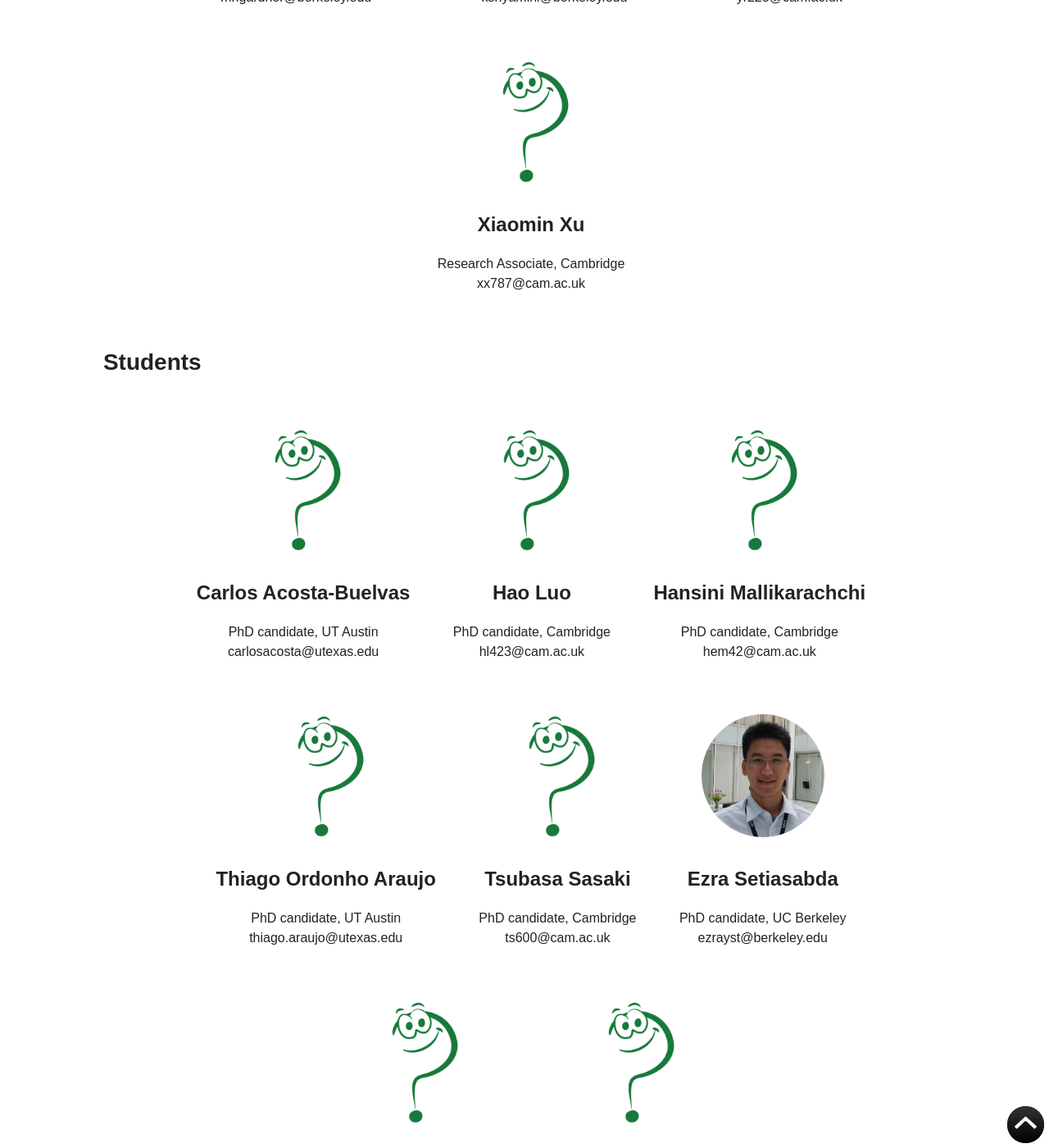
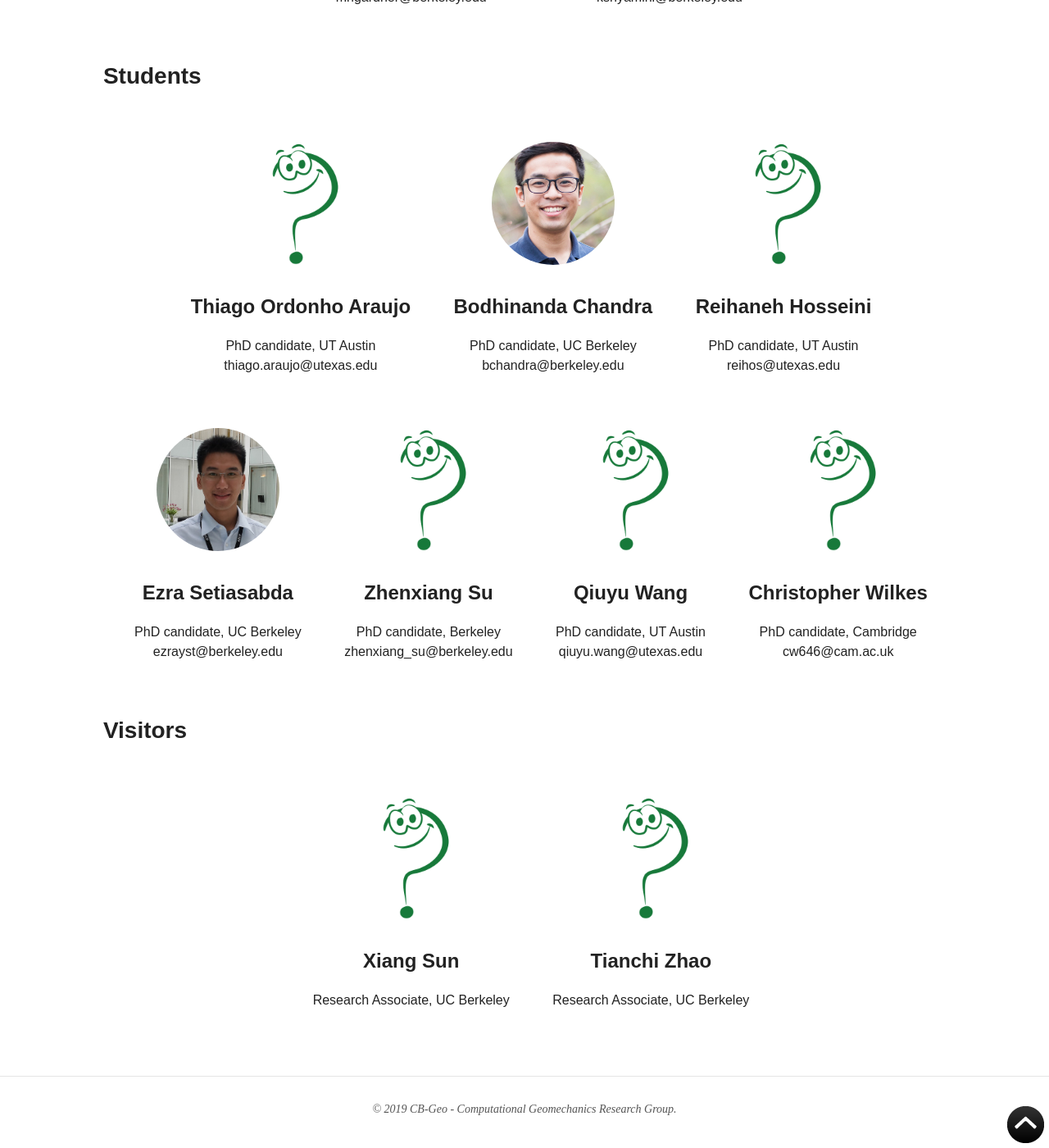
Before and after one commit to cb-geo/cb-geo.github.io, a Jekyll site: the page built from team/index.md, in a window 1280 px wide and 1400 px high, scrolled down 1603 px. Shown: the whole window at 82% size. Built offline with Jekyll 4.4.1, drawn with Linux system fonts in a browser that asks for light colours; nearby versions of some CDN libraries; some of the changed text lies outside the part shown.

Commit message:
:pencil: Update new students and getting-started

```diff
--- a/_data/members.yml
+++ b/_data/members.yml
@@ -72,48 +72,7 @@
   area:
     - MPM
 
-- name: Yi Rui
-  role: researcher
-  position: Research Associate
-  uni: Cambridge
-  image: question.png
-  email: yr228@cam.ac.uk
-  area: FEM
-
-- name: Xiaomin Xu
-  role: researcher
-  position: Research Associate
-  uni: Cambridge
-  image: question.png
-  email: xx787@cam.ac.uk
-  area:
-    - DEM
-    - LEM
-
-
 # PhD Students
-
-- name: Carlos Acosta-Buelvas
-  role: student
-  position: PhD candidate
-  uni: UT Austin
-  image: question.png
-  email: carlosacosta@utexas.edu
-  area: MPM
-
-- name: Hao Luo
-  role: student
-  position: PhD candidate
-  uni: Cambridge
-  image: question.png
-  email: hl423@cam.ac.uk
-
-- name: Hansini Mallikarachchi
-  role: student
-  position: PhD candidate
-  uni: Cambridge
-  image: question.png
-  email: hem42@cam.ac.uk
 
 - name: Thiago Ordonho Araujo
   role: student
@@ -123,12 +82,23 @@
   email: thiago.araujo@utexas.edu
   area: MPM
 
-- name: Tsubasa Sasaki
+- name: Bodhinanda Chandra
   role: student
   position: PhD candidate
-  uni: Cambridge
+  uni: UC Berkeley
+  image: nanda.jpg
+  email: bchandra@berkeley.edu
+  area: MPM
+
+- name: Reihaneh Hosseini
+  role: student
+  position: PhD candidate
+  uni: UT Austin
   image: question.png
-  email: ts600@cam.ac.uk
+  email: reihos@utexas.edu
+  area:
+    - DEM
+    - LBM
 
 - name: Ezra Setiasabda
   role: student
@@ -145,9 +115,17 @@
   image: question.png
   email: zhenxiang_su@berkeley.edu
   area:
+    - LEM
+
+- name: Qiuyu Wang
+  role: student
+  position: PhD candidate
+  uni: UT Austin
+  image: question.png
+  email: qiuyu.wang@utexas.edu
+  area:
     - DEM
     - LBM
-    - LEM
 
 - name: Christopher Wilkes
   role: student
@@ -159,11 +137,18 @@
 
 # Masters students
 
-
 # Visitors
 
 - name: Xiang Sun
+  role: visitor
   position: Research Associate
   uni: UC Berkeley
   image: question.png
   email:
+
+- name: Tianchi Zhao
+  role: visitor
+  position: Research Associate
+  uni: UC Berkeley
+  image: question.png
+  email:
--- a/_data/navigation.yml
+++ b/_data/navigation.yml
@@ -13,11 +13,10 @@
 #  url: /tags/
 
 - title: Getting started
-  url: /getting-started/
+  url: https://cbgeo-doc.netlify.com/
 
 - title: Forums
-  url: /forums/
-#  url: https://forum.cb-geo.com
+  url: https://forum.cb-geo.com
 
 - title: GitHub
   url: https://github.com/cb-geo
--- a/_data/teampast.yml
+++ b/_data/teampast.yml
@@ -20,11 +20,39 @@
   image: question.png
   email:
 
+- name: Hao Luo
+  role: student
+  position: PhD candidate
+  uni: Cambridge
+  image: question.png
+  email: hl423@cam.ac.uk
+
 - name: Loizos Pelecanos
   position: Lecturer
   uni: University of Bath
   image: question.png
   email: l.pelecanos@bath.ac.uk
+
+- name: Hansini Mallikarachchi
+  role: student
+  position: PhD candidate
+  uni: Cambridge
+  image: question.png
+  email: hem42@cam.ac.uk
+
+- name: Yi Rui
+  role: researcher
+  position: Research Associate
+  uni: Cambridge
+  image: question.png
+  email: yr228@cam.ac.uk
+
+- name: Tsubasa Sasaki
+  role: student
+  position: PhD candidate
+  uni: Cambridge
+  image: question.png
+  email: ts600@cam.ac.uk
 
 - name: Kentaro Suda
   role: student
@@ -32,6 +60,13 @@
   uni: Cambridge
   image: question.png
   email: ks743@cam.ac.uk
+
+- name: Xiaomin Xu
+  role: researcher
+  position: Research Associate
+  uni: Cambridge
+  image: question.png
+  email: xx787@cam.ac.uk
 
 - name: John Wong
   role: student
--- a/getting-started/index.md
+++ /dev/null
@@ -1,60 +0,0 @@
----
-layout: page
-title: Getting started
-excerpt: "CB-Geo Getting started"
----
-
-## Resources
-
-The following resources are available within the CB-Geo group.
-
-* [![appear.in]({{site.url}}/images/cb-geo/resources/appear.in.png) appear.in](https://appear.in/cb-geo): Video conferencing
-
-* [![docker]({{site.url}}/images/cb-geo/resources/docker.png) Docker](https://hub.docker.com/r/cbgeo/):  Container management
-
-* [![github]({{site.url}}/images/cb-geo/resources/github.png) GitHub](https://github.com/cb-geo): Git code hosting
-
-* [![gitlab]({{site.url}}/images/cb-geo/resources/gitlab.png) GitLab](https://gitlab.com/groups/cb-geo): Git code hosting (mirror of GitHub)
-
-* [![slack]({{site.url}}/images/cb-geo/resources/slack.png) Slack](https://cb-geo.slack.com/): Team communication
-
-* [![travis]({{site.url}}/images/cb-geo/resources/travis.png) Travis-CI](https://travis-ci.org/cb-geo): Continous integration
-
-* [![Darwin]({{site.url}}/images/cb-geo/resources/hpcs.png) Darwin / Wilkes](https://www.hpc.cam.ac.uk): High Performance Compute Cluster
-
-
-## Getting started
-
-We at CB-Geo aim to promote *open research* and create a friendly team of researchers working in the area of computational geomechanics.
-
-* Please read our [welcome doc](https://cb-geo.github.io/doc/#/)
-
-* Please familiarise yourself with the tools and software that we use in our research group.
-
-    + Unix (4 hours): [Unix command line interface (beginners)](https://www.ucs.cam.ac.uk/docs/course-notes/unix-courses/UnixCLI/notes.pdf)
-
-    + Shell scripting (optional 2 hours): [Shell scripting for scientists](https://www.ucs.cam.ac.uk/docs/course-notes/unix-courses/ShellScriptingSci)
-
-    + [Introduction to HPCS](https://www.hpc.cam.ac.uk) and [Familiarising with CB-Geo HPC documentation](https://hpc.cb-geo.com) (2 hours): Accessing, submitting and monitoring jobs. SSH, Port-forwarding, SFTP and VNC.
-
-    + Git for Version control (2 hours): [Learn Git in 15 minutes](https://try.github.io/levels/1/challenges/1) and [a 2 hour course](https://www.codecademy.com/learn/learn-git)
-
-    + Python (optional - 10 hours): [Python course on codeacademy](https://www.codecademy.com/learn/python)
-
-* We use [Slack](https://cb-geo.slack.com) to communicate within the research group for software development.
-
-* Use our [Forums](https://www.cb-geo.com/forums) for issues related to use of CB-Geo software.
-
-* If you find a bug or an issue in one of our software, please open an issue request on [GitHub](https://github.com/cb-geo)
-
-* Please help us document our codes and write user manuals.
-
-* We request you to share your work within our research group to promote knowledge sharing, preferably under [Creative Commons - Attribution Share Alike 4.0](https://creativecommons.org/licenses/by-sa/4.0/) or a similar license.
-
-* Use a version control system (git) and store your documents / input files and other important codes as repositories on online git hosting sites such as [GitHub](https://github.com), [GitLab](https://gitlab.com/users/sign_in) or [Atlassian](https://bitbucket.org) (they all have free academic plans).
-
-* We encourage you to participate in development of research software and tools. Our research code aims to be consistent, follow our style guides when developing these tools. Software and tools developed within the research group will be distributed as open source software under MIT or other similar licenses, unless where it is specifically agreed with the supervisor. No part of research development or files will be distributed without the researchers' or supervisor's consent. The aim is to promote openness in research and development. You are expected to acknowledge the contribution of the group on any publication, where the key academics are not listed authors.
-
-* [Darwin](https://www.hpc.cam.ac.uk), the High Performance Computing  cluster at Cambridge, runs fast parallel codes (including programs such as Abaqus). We do have to pay for using the cluster. Discuss with your supervisor to  decide on how many core hours you would need per quarter. You can always use the free tier on Darwin.
-
-If you have any questions please contact us at [info@cb-geo.com](mailto:info@cb-geo.com).
--- a/team/index.md
+++ b/team/index.md
@@ -79,19 +79,3 @@ excerpt: "CB-Geo Computational Geomechanics Research"
     {% endfor %}
    </div>
 <!-- End team -->
-
-
-### Past team members
-<!-- Team filled from _data/teampast.yaml-->
-   <div class="team">
-    {% for member in site.data.teampast %}
-       <div class="user">
-         <div class="userimg" style="background-image:url('{{ site.baseurl }}/images/cb-geo/team/{{ member.image }}')">
-         </div>
-         <h4>{{ member.name }}</h4>
-         {{ member.position }}, {{member.uni }}<br/>
-	 <a href="mailto:{{ member.email }}">{{ member.email }}</a>
-       </div>
-    {% endfor %}
-   </div>
-<!-- End team -->
```
Also changed, not shown: team/past.md (added, +24 -0 lines), _data/visitors.yml (deleted), images/cb-geo/resources/appear.in.png (deleted), images/cb-geo/resources/asana.png (deleted), images/cb-geo/resources/discourse.png (deleted), images/cb-geo/resources/docker.png (deleted), images/cb-geo/resources/github.png (deleted), images/cb-geo/resources/gitlab.png (deleted), images/cb-geo/resources/hpcs.png (deleted), images/cb-geo/resources/slack.png (deleted), images/cb-geo/resources/travis.png (deleted), images/cb-geo/resources/vagrant.png (deleted), images/cb-geo/team/nanda.jpg (added).
